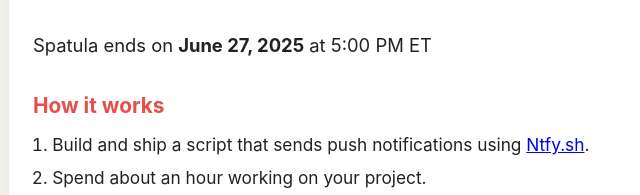
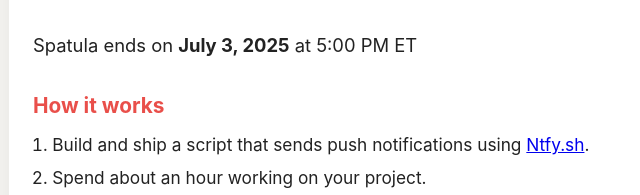
Before and after one commit to hackclub/spatula, a plain HTML site: page index.html in a window 1280 px wide. Shown: the part 461-656 px from the top of the page, 307-947 px from the left. Drawn offline with Linux system fonts and the light colour scheme.

Commit message:
Update end date

```diff
--- a/index.html
+++ b/index.html
@@ -19,7 +19,7 @@
         Spatula is a <a href="https://hackclub.com/" target="_blank">Hack Club</a> YSWS program (only for high schoolers and younger, ≤18) wherein you ship an app or script that sends push notifications (via <a href="https://ntfy.sh/" target="_blank">Ntfy.sh</a> or a similar tool) after fetching data and, assuming you work for ~1 hour, we'll give you a $5 grant card for <a href="https://www.twilio.com/en-us/messaging/channels/sms" target="_blank">Twilio SMS</a> (good for 1000+ SMS messages) so you can start sending SMS messages with your code!
       </p>
       <p>
-        Spatula ends on <strong>June 27, 2025</strong> at 5:00 PM ET
+        Spatula ends on <strong>July 3, 2025</strong> at 5:00 PM ET
       </p>
     </section>
     <section class="steps">
```
